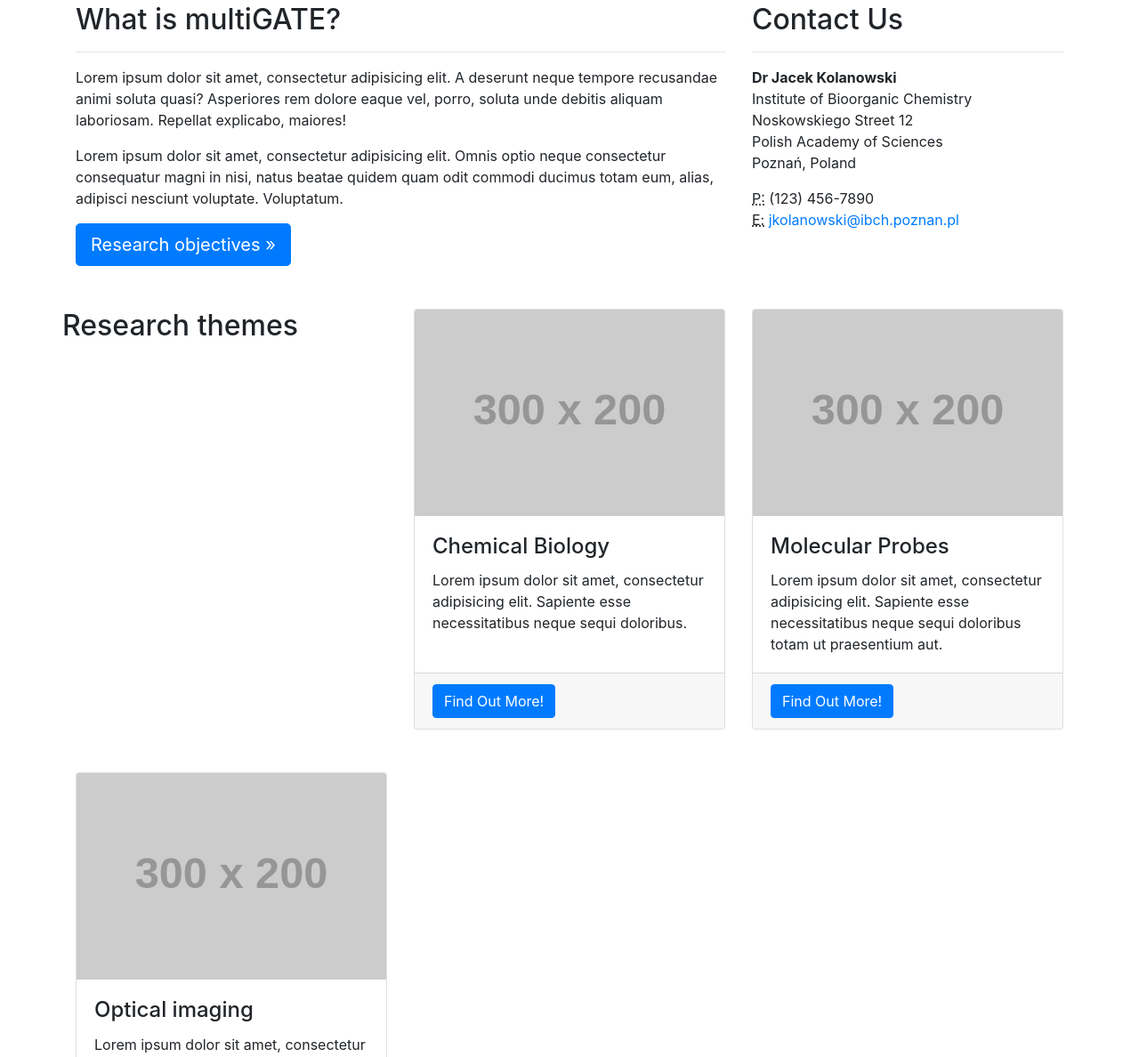
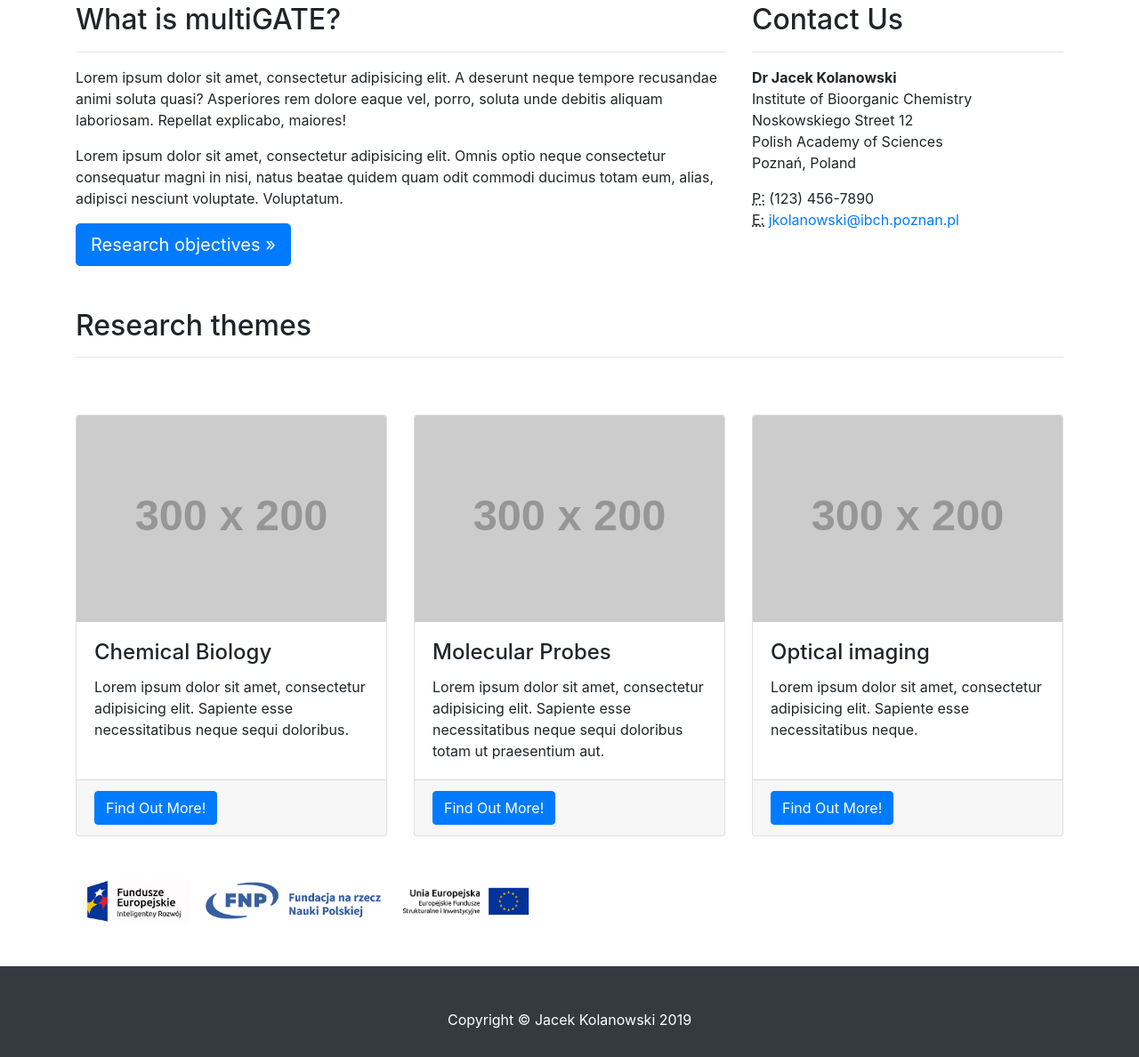
Before and after one commit to JacekKolanowski/multigate, a website: page index.html in a window 1280 px wide. Shown: the part 398-1586 px from the top of the page at 89% size. Drawn offline with Linux system fonts and the light colour scheme; placeholder pictures from the web are drawn by us.

Commit message:
update headings

```diff
--- a/index.html
+++ b/index.html
@@ -96,8 +96,13 @@
     <!-- /.row -->
 
     <div class="row">
-      <h2>Research themes</h2>
-      <hr>
+      <div class="col-md-12 mb-5">
+        <h2>Research themes</h2>
+        <hr>
+      </div>
+    </div>
+
+    <div class="row">
       <div class="col-md-4 mb-5">
         <div class="card h-100">
           <img class="card-img-top" src="http://placehold.it/300x200" alt="">
```
